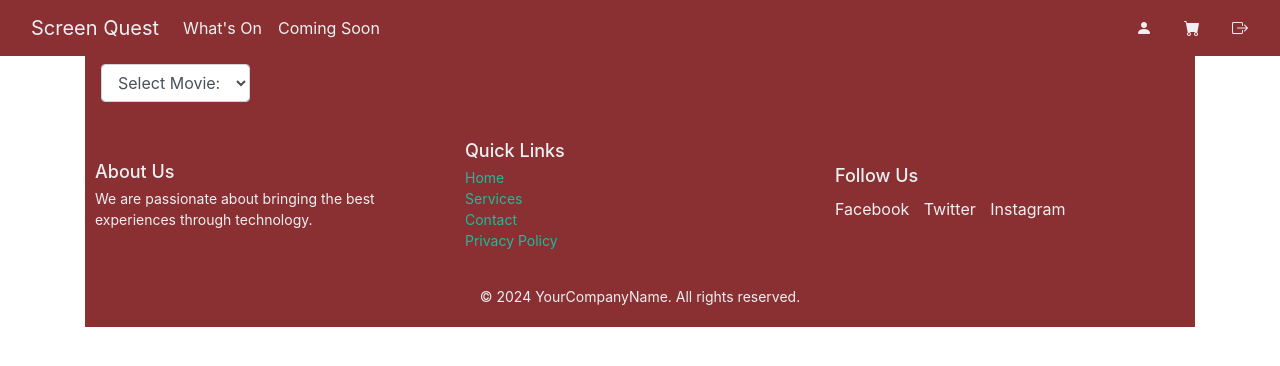
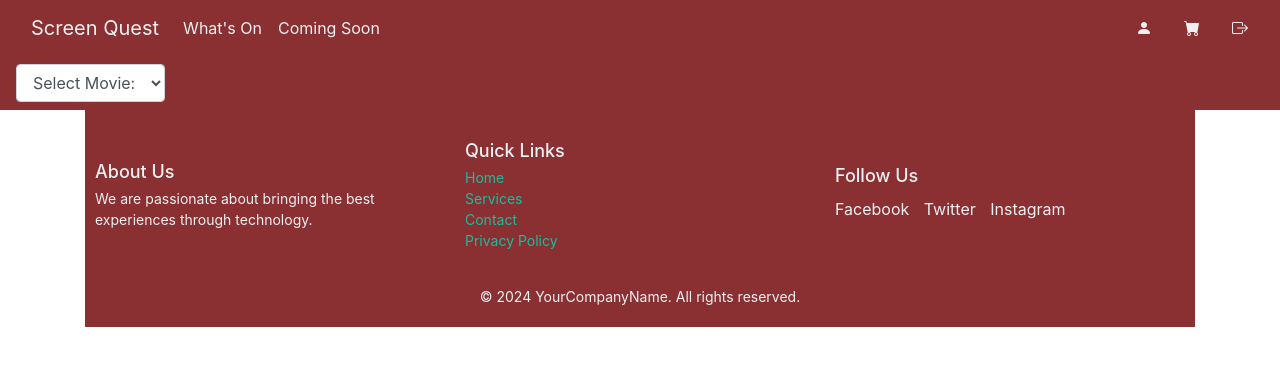
Before and after one commit to LiamMurray433/ScreenQuest, a PHP site: page /index.php in a window 1280 px wide. Shown: the top 366 px of the page. Run offline with PHP 8.4, Linux system fonts and the light colour scheme; data that the repository does not hold is empty.

Commit message:
changed nav bar container class name

```diff
--- a/includes/filter.php
+++ b/includes/filter.php
@@ -50,12 +50,13 @@
 <!--  close head-->
 
 <body>
-    <div class="container">
+    <div class="nav-container">
         <nav class="navbar navbar-expand-lg custom-navbar">
             <form class="form-inline my-2 my-lg-0">
                 <select class="form-control " id="exampleFormControlSelect2" name="users" onchange="showUser(this.value)">
                     <option value="">Select Movie:</option>
                     <?php
+                    ob_start();
                     # Open database connection.
                     require('connect_db.php');
                     # Retrieve movies from 'movie' database table.
@@ -63,22 +64,22 @@
                     $r = mysqli_query($link, $q);
                     if (mysqli_num_rows($r) > 0) {
                         # Display body section.
-
                         while ($row = mysqli_fetch_array($r, MYSQLI_ASSOC)) {
                             echo '
 
-					<option value=' . $row['movie_id'] . '>' . $row['movie_title'] . '</option>
-
-		 ';
+					<option value=' . $row['movie_id'] . '>' . $row['movie_title'] . '</option>';
                         }
                         # Close database connection.
                         mysqli_close($link);
                     }
+                    ob_end_flush();
                     ?>
                 </select>
             </form>
+
         </nav><!-- Close Navbar  -->
     </div>
+
     <!--  =============================
 	=====    Search Result  =======
 	=================================== -->
```
